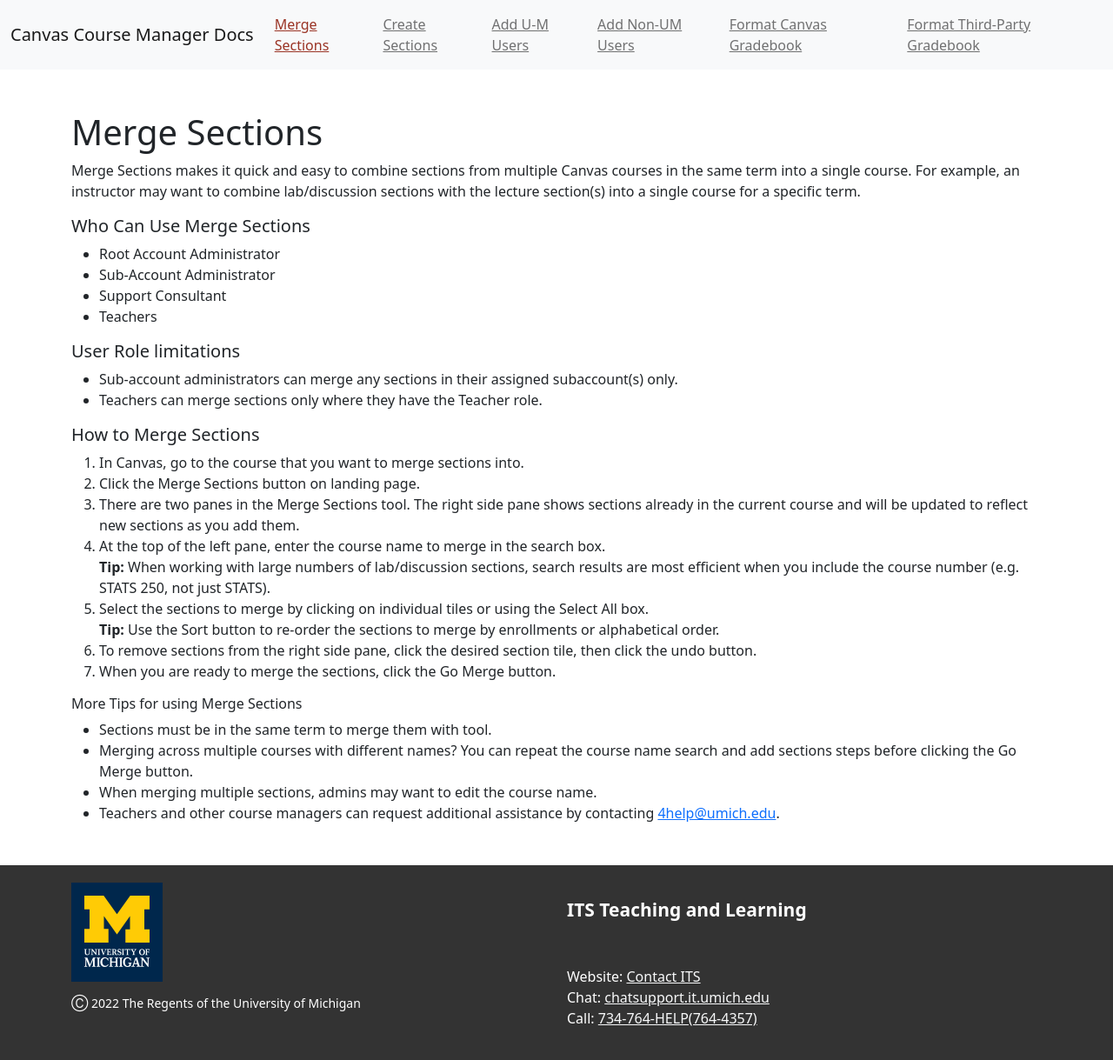
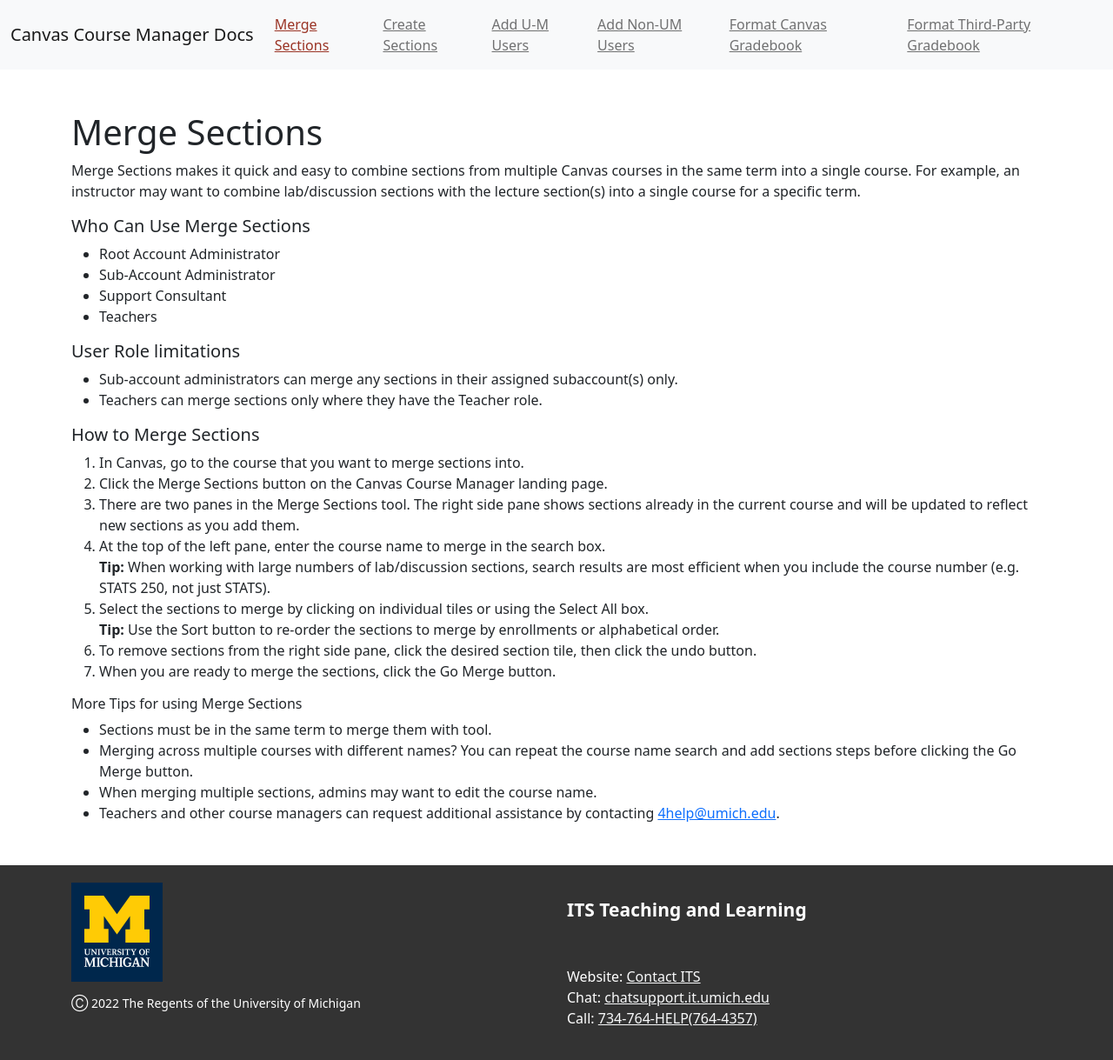
Before and after one commit to tl-its-umich-edu/canvas-course-manager-next, a Jekyll site: the page built from docs/merge-sections.html, in a window 1280 px wide. Shown: the whole page at 87% size. Built offline with Jekyll 4.4.1, drawn with Linux system fonts in a browser that asks for light colours.

Commit message:
Update docs/merge-sections.html
Co-authored-by: melindakraft <makraft@umich.edu>

```diff
--- a/docs/merge-sections.html
+++ b/docs/merge-sections.html
@@ -23,7 +23,7 @@
 <h2 class="h5">How to Merge Sections</h2>
 <ol>
   <li>In Canvas, go to the course that you want to merge sections into.</li>
-  <li>Click the Merge Sections button on landing page.</li>
+  <li>Click the Merge Sections button on the Canvas Course Manager landing page.</li>
   <li>There are two panes in the Merge Sections tool. The right side pane shows sections already in the current course and will be updated to reflect new sections as you add them.</li>
   <li>At the top of the left pane, enter the course name to merge in the search box.
    <br> <b>Tip:</b> When working with large numbers of lab/discussion sections, search results are most efficient when you include the course number (e.g. STATS 250, not just STATS). </li>
```
